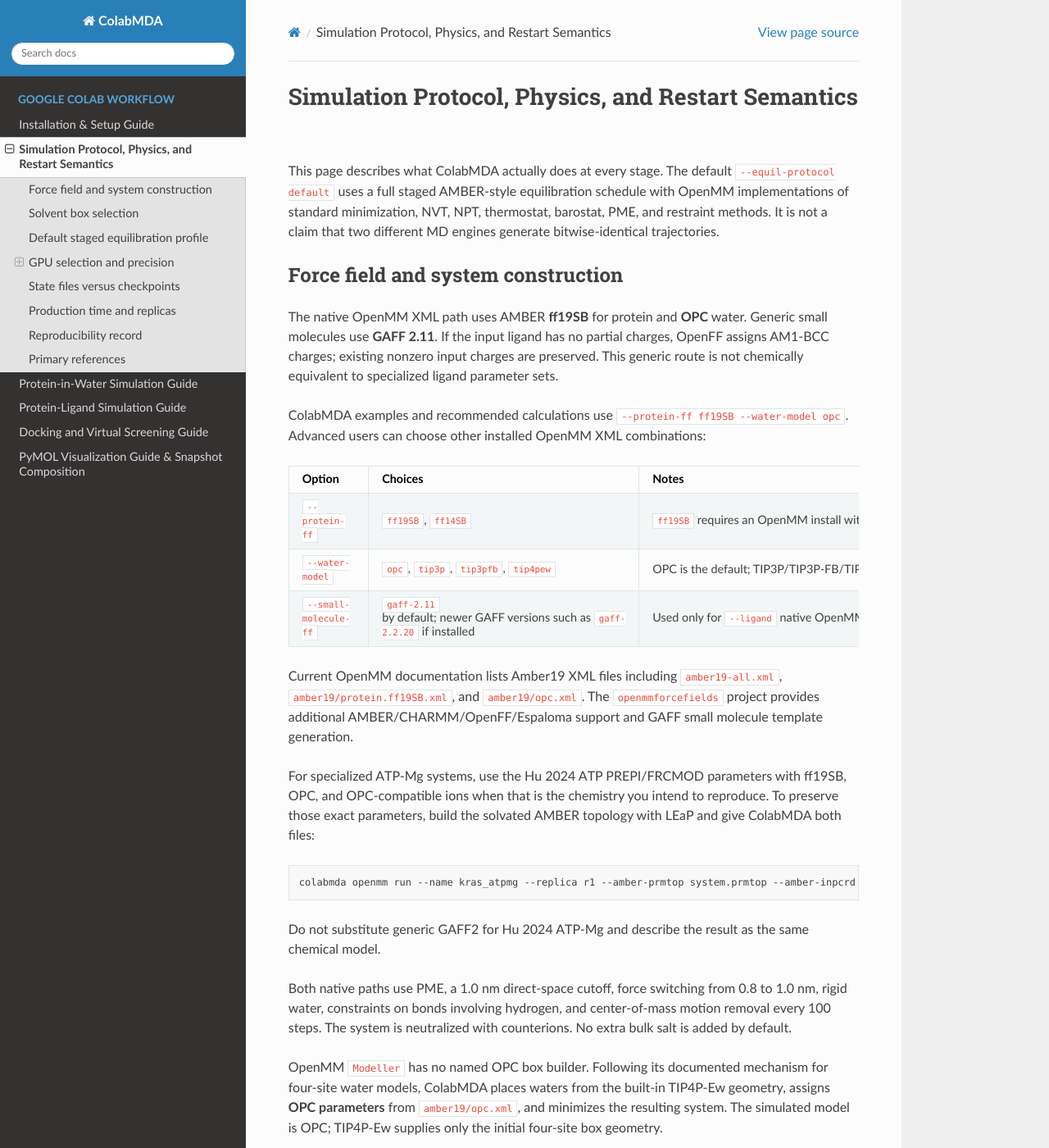
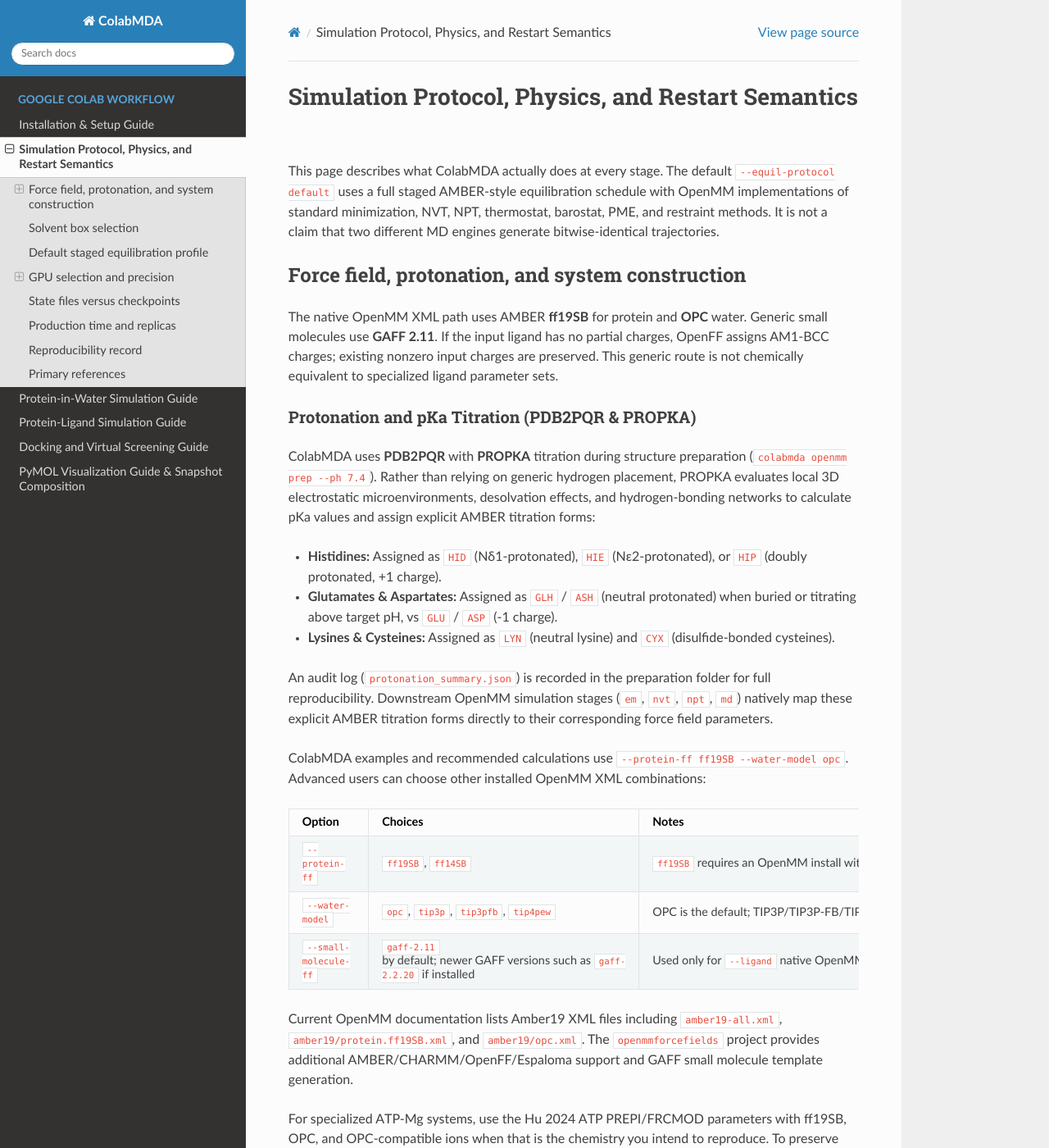
Before and after one commit to paulshamrat/ColabMDA, a Sphinx documentation site: the page built from docs/simulation_protocol.md, in a window 1280 px wide and 1400 px high. Shown: the whole window at 82% size. Built offline with Sphinx 7.4.7 and the Read the Docs theme 3.1.0, drawn with Linux system fonts in a browser that asks for light colours.

Commit message:
docs: add PDB2PQR and PROPKA protonation protocol to documentation

```diff
--- a/docs/simulation_protocol.md
+++ b/docs/simulation_protocol.md
@@ -6,12 +6,23 @@ OpenMM implementations of standard minimization, NVT, NPT, thermostat, barostat,
 and restraint methods. It is not a claim that two different MD engines generate
 bitwise-identical trajectories.
 
-## Force field and system construction
+## Force field, protonation, and system construction
 
 The native OpenMM XML path uses AMBER **ff19SB** for protein and **OPC** water. Generic
 small molecules use **GAFF 2.11**. If the input ligand has no partial charges, OpenFF
 assigns AM1-BCC charges; existing nonzero input charges are preserved. This generic
 route is not chemically equivalent to specialized ligand parameter sets.
+
+### Protonation and pKa Titration (PDB2PQR & PROPKA)
+
+ColabMDA uses **PDB2PQR** with **PROPKA** titration during structure preparation (`colabmda openmm prep --ph 7.4`).
+Rather than relying on generic hydrogen placement, PROPKA evaluates local 3D electrostatic microenvironments, desolvation effects, and hydrogen-bonding networks to calculate pKa values and assign explicit AMBER titration forms:
+
+* **Histidines:** Assigned as `HID` (Nδ1-protonated), `HIE` (Nε2-protonated), or `HIP` (doubly protonated, +1 charge).
+* **Glutamates & Aspartates:** Assigned as `GLH` / `ASH` (neutral protonated) when buried or titrating above target pH, vs `GLU` / `ASP` (-1 charge).
+* **Lysines & Cysteines:** Assigned as `LYN` (neutral lysine) and `CYX` (disulfide-bonded cysteines).
+
+An audit log (`protonation_summary.json`) is recorded in the preparation folder for full reproducibility. Downstream OpenMM simulation stages (`em`, `nvt`, `npt`, `md`) natively map these explicit AMBER titration forms directly to their corresponding force field parameters.
 
 ColabMDA examples and recommended calculations use `--protein-ff ff19SB
 --water-model opc`. Advanced users can choose other installed OpenMM XML combinations:
```
Also changed, not shown: docs/installation.md (+1 -1 lines).
